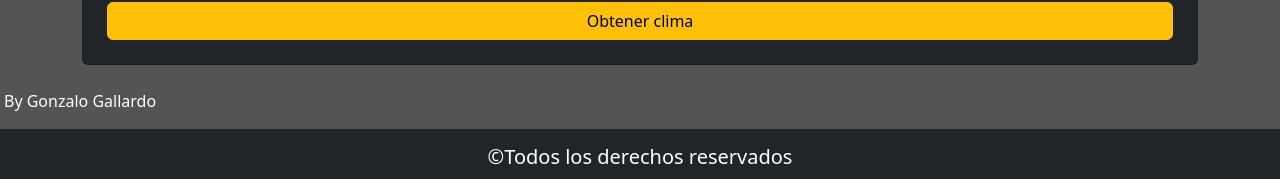
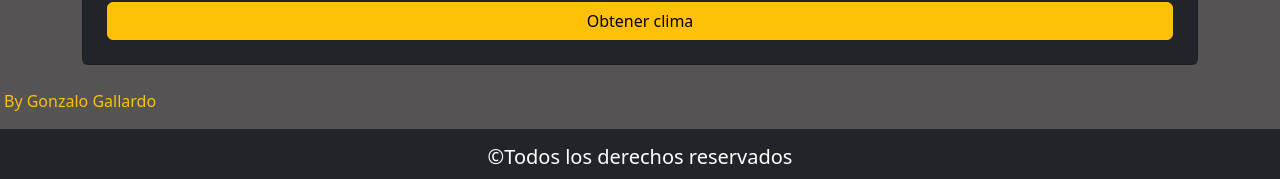
Before and after one commit to gonzalogg94/Ejercicio12-Tp-React, a React (Create React App) app: page / in a window 1280 px wide. Shown: the part 303-482 px from the top of the page. Built offline with nearby package versions, Linux system fonts and the light colour scheme.

Commit message:
realice cambios en el maquetado

```diff
--- a/src/App.jsx
+++ b/src/App.jsx
@@ -14,7 +14,7 @@ function App() {
       </div>
       <FormularioClima></FormularioClima>
     </Container>
-    <div className="justify-content-start text-white ps-1">
+    <div className="justify-content-start text-warning ps-1">
       <p>By Gonzalo Gallardo</p>
     </div>
     <Footer></Footer>
```
